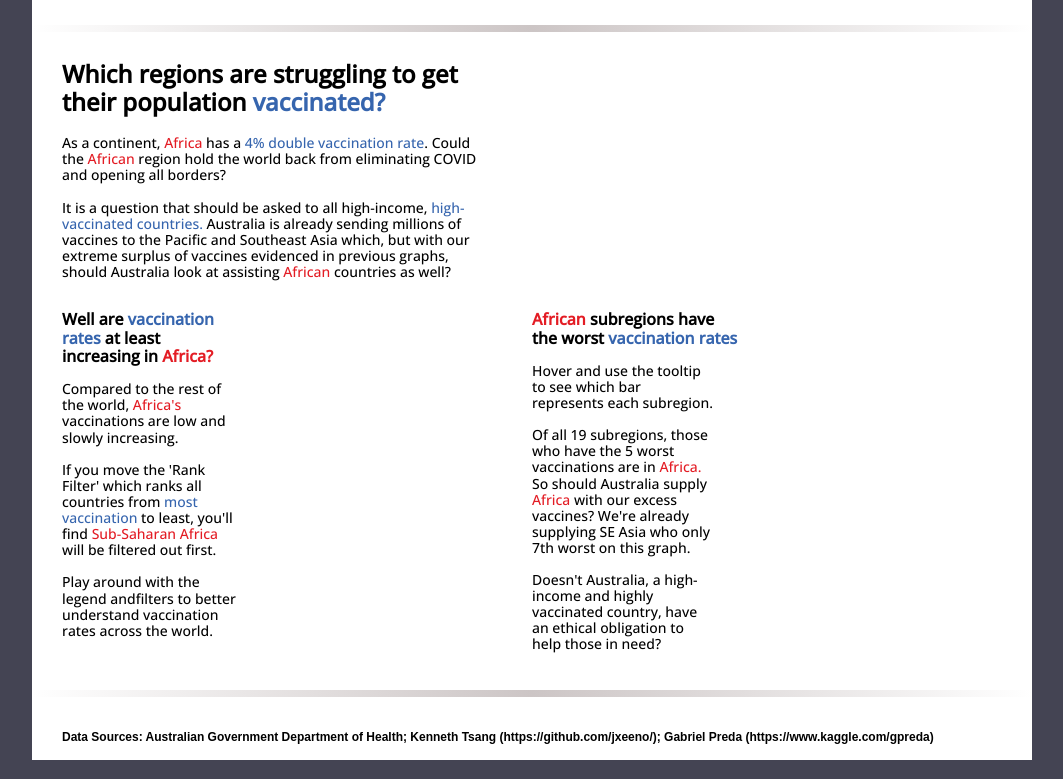
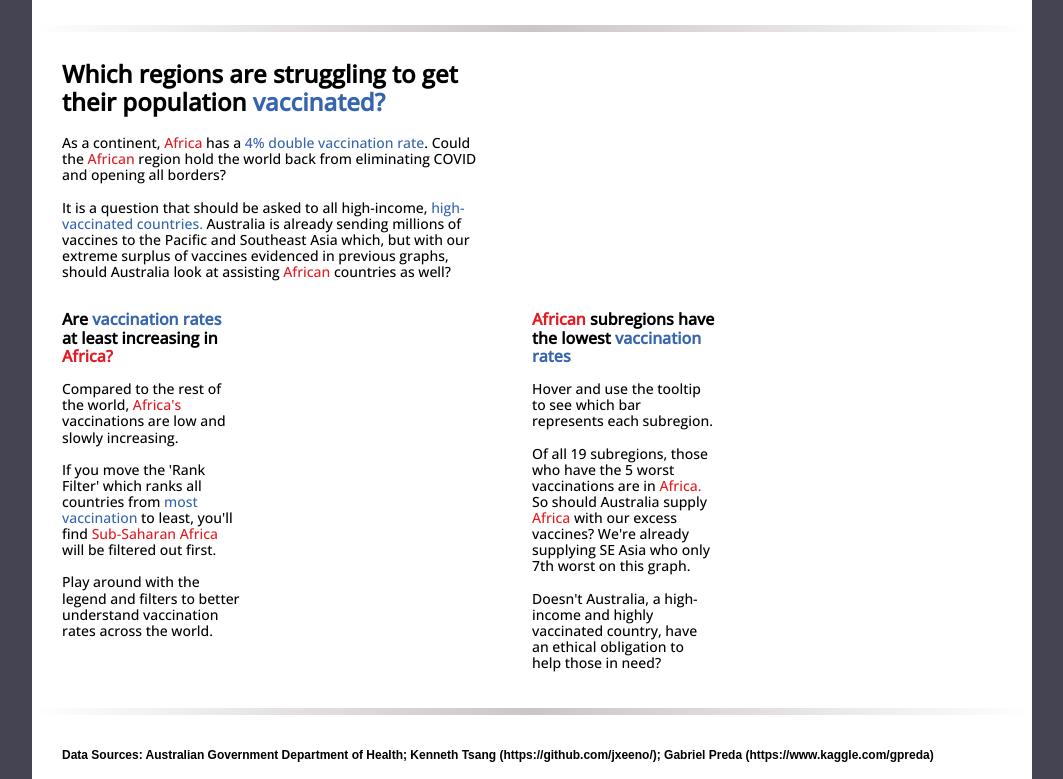
Before and after one commit to hughemi/PROJECT2, a plain HTML site: page index.html in a window 1280 px wide. Shown: the part 828-1607 px from the top of the page, without its empty margins (108-1171 px from the left). Drawn offline with nearby package versions, Linux system fonts and the light colour scheme; a script that the page names is missing.

Commit message:
Update index.html

```diff
--- a/index.html
+++ b/index.html
@@ -121,11 +121,11 @@
 
         <div class="pure-g">
             <div class="pure-u-5-24">
-                <h3 id="paraLeftPad">Well are <span class='vaxColour'>vaccination rates</span> at least increasing in <span class='africaColour'>Africa?</span></h3>
+                <h3 id="paraLeftPad">Are <span class='vaxColour'>vaccination rates</span> at least increasing in <span class='africaColour'>Africa?</span></h3>
                 <p id="paraLeftPad"> Compared to the rest of the world, <span class='africaColour'>Africa's</span> vaccinations are low and slowly increasing.
                     <br><br>If you move the 'Rank Filter' which ranks all countries from <span class='vaxColour'>most vaccination </span> to least,
                     you'll find <span class='africaColour'>Sub-Saharan Africa</span> will be filtered out first.
-                    <br><br>Play around with the legend andfilters to better understand vaccination rates across the world.
+                    <br><br>Play around with the legend and filters to better understand vaccination rates across the world.
                 </p>
             </div>
 
@@ -134,7 +134,7 @@
             </div>
 
             <div class="pure-u-5-24">
-                <h3><span class='africaColour'>African</span> subregions have the worst <span class='vaxColour'>vaccination rates</span></h2>
+                <h3><span class='africaColour'>African</span> subregions have the lowest <span class='vaxColour'>vaccination rates</span></h2>
                 <p id="paraRollout">
                     Hover and use the tooltip to see which bar represents each subregion.
                     <br><br>Of all 19 subregions, those who have the 5 worst vaccinations are in <span class='africaColour'>Africa.</span>
```
